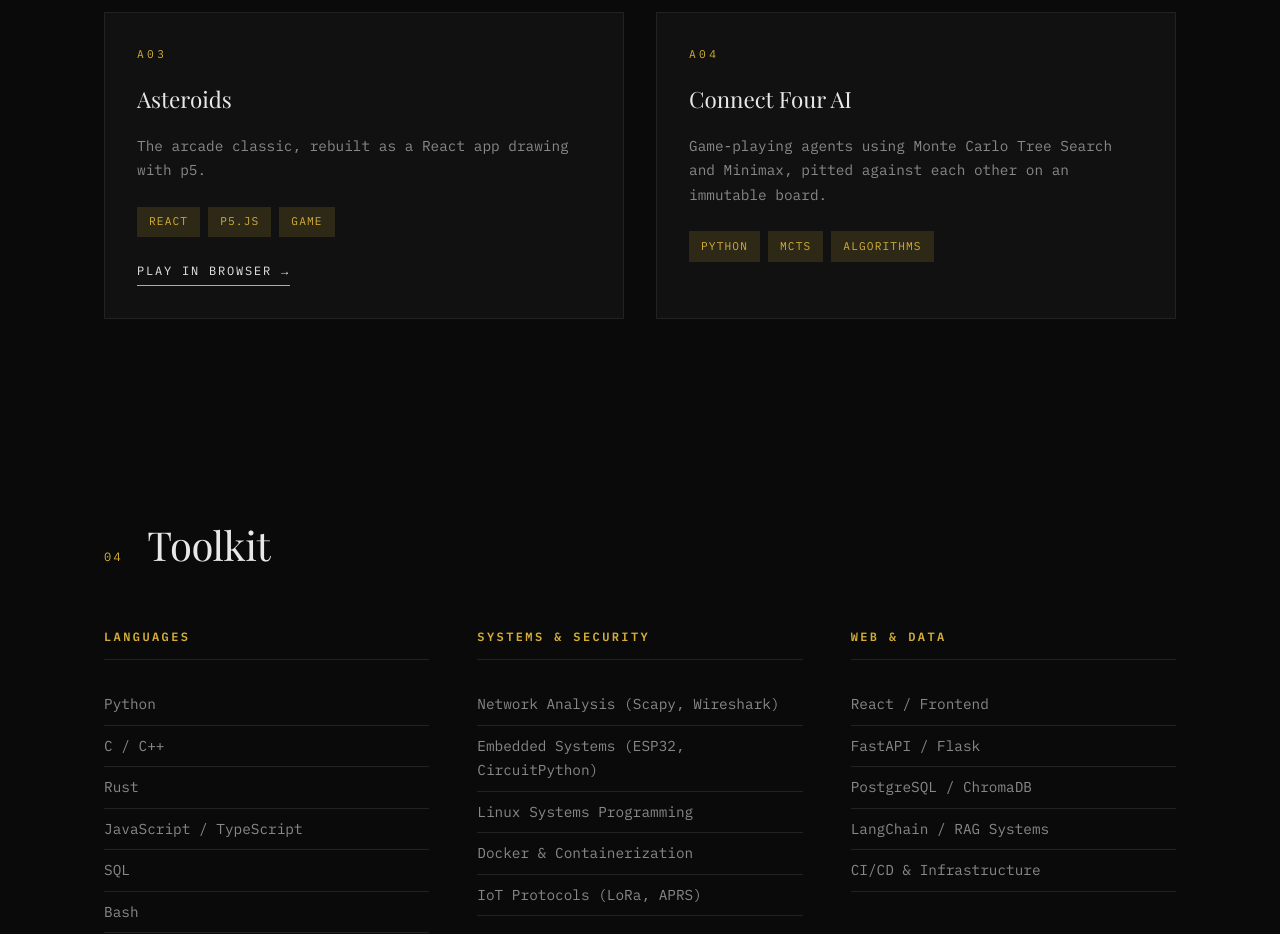
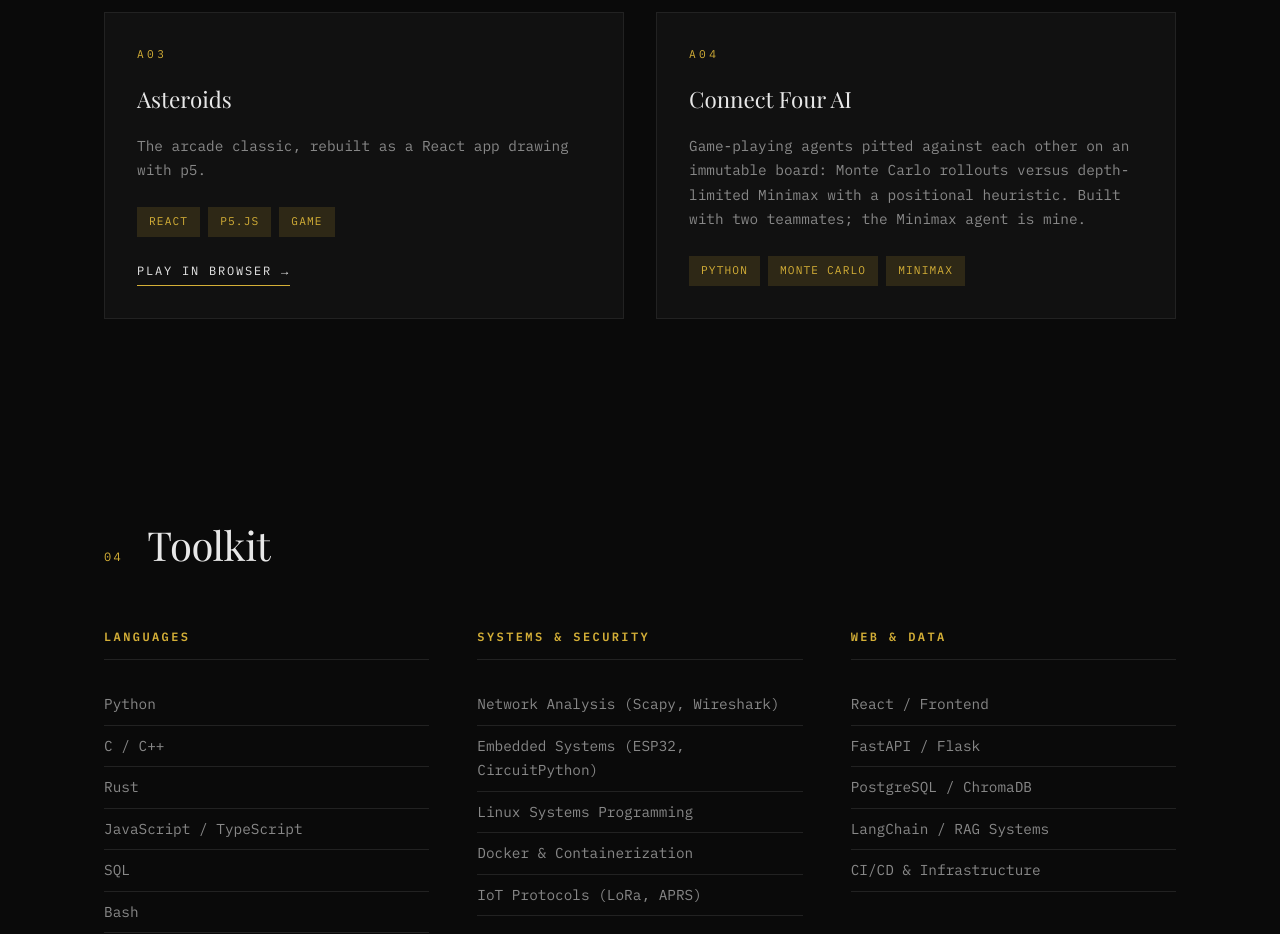
Before and after one commit to Castor-o7/Castor-o7.github.io, a plain HTML site: page index.html in a window 1280 px wide. Shown: the part 4100-5034 px from the top of the page. Drawn offline with nearby package versions, Linux system fonts and the light colour scheme.

Commit message:
Reword Connect Four card
Co-Authored-By: Claude Opus 5.5 <noreply@anthropic.com>

```diff
--- a/index.html
+++ b/index.html
@@ -279,13 +279,14 @@
                     <div class="case-number">A04</div>
                     <h3>Connect Four AI</h3>
                     <p>
-                        Game-playing agents using Monte Carlo Tree Search and Minimax, pitted against
-                        each other on an immutable board.
+                        Game-playing agents pitted against each other on an immutable board:
+                        Monte Carlo rollouts versus depth-limited Minimax with a positional heuristic.
+                        Built with two teammates; the Minimax agent is mine.
                     </p>
                     <div class="case-tags">
                         <span>Python</span>
-                        <span>MCTS</span>
-                        <span>Algorithms</span>
+                        <span>Monte Carlo</span>
+                        <span>Minimax</span>
                     </div>
                 </article>
 
```
